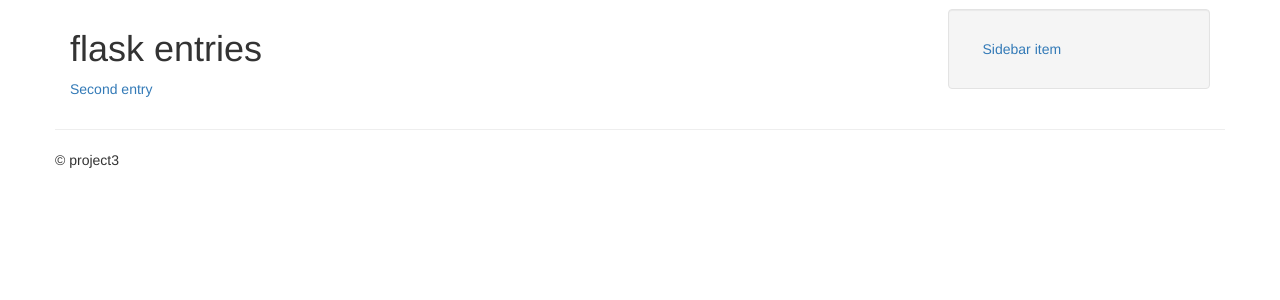
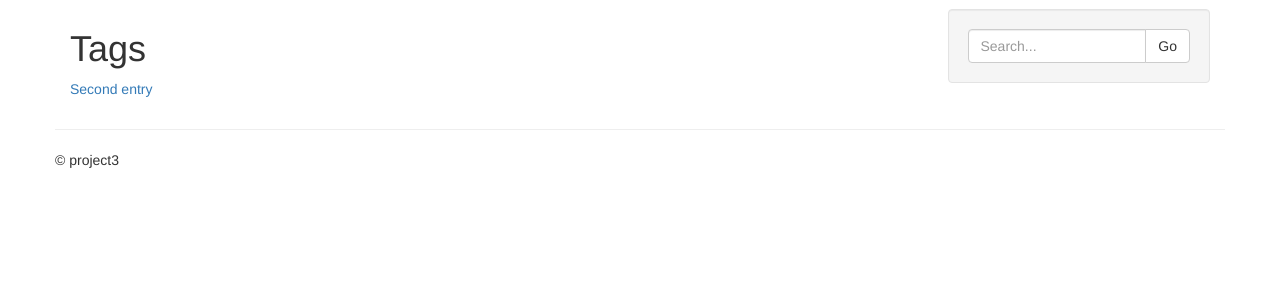
Before and after one commit to thesanks/project3, a Flask app: a page that uses entries/templates/entries/tag_detail.html in a window 1280 px wide. Shown: the part 51-351 px from the top of the page. Run offline with Flask 2, Linux system fonts and the light colour scheme; data comes from the database, SQL or seed files in the repository; some libraries are stand-ins or nearby versions.

Commit message:
added a really basic search function

```diff
--- a/entries/blueprint.py
+++ b/entries/blueprint.py
@@ -1,5 +1,6 @@
-from flask import Blueprint
-from flask import render_template
+from flask import Blueprint, render_template, request
+# from flask import render_template
+# from flask import request
 
 from helpers import object_list
 from models import Entry, Tag
@@ -9,20 +10,32 @@ entries = Blueprint('entries', __name__, template_folder='templates')
 @entries.route('/')
 def index():
     entries = Entry.query.order_by(Entry.created_timestamp.desc())
-    return object_list('entries/index.html', entries)
+    return entry_list('entries/index.html', entries)
+
 
 @entries.route('/tags/')
 def tag_index():
     tags = Tag.query.order_by(Tag.name)
     return object_list('entries/tag_index.html', tags)
 
+
 @entries.route('/tags/<slug>/')
 def tag_detail(slug):
     tag = Tag.query.filter(Tag.slug == slug).first_or_404()
     entries = tag.entries.order_by(Entry.created_timestamp.desc())
-    return object_list('entries/tag_detail.html', entries, tag=tag)
+    return entry_list('entries/tag_detail.html', entries, tag=tag)
+
 
 @entries.route('/<slug>/')
 def detail(slug):
     entry = Entry.query.filter(Entry.slug == slug).first_or_404()
     return render_template('entries/detail.html', entry=entry)
+
+# bit like object_list helper
+def entry_list(template, query, **context):
+    search = request.args.get('q')
+    if search:
+        query = query.filter(
+            (Entry.body.contains(search)) |
+            (Entry.title.contains(search)))
+    return object_list(template, query, **context)
--- /dev/null
+++ b/entries/templates/entries/base_entries.html
@@ -0,0 +1,16 @@
+{% extends "base.html" %}
+
+{% block sidebar %}
+  <form class="form-inline well" method="get" role="form">
+    <div class="input-group">
+      <input class="form-control input-xs" name="q" placeholder="Search..." value="{{ request.args.get('q', '') }}" />
+      <span class="input-group-btn">
+        <button class="btn btn-default" type="submit">Go</button>
+      </span>
+    </div>
+  </form>
+{% endblock %}
+
+{% block content %}
+  {% include "includes/list.html" %}
+{% endblock %}
--- a/entries/templates/entries/tag_detail.html
+++ b/entries/templates/entries/tag_detail.html
@@ -1,9 +1,3 @@
-{% extends "base.html" %}
-
-{% block title %}{{ tag.name }} entries{% endblock %}
-
-{% block content_title %}{{ tag.name }} entries{% endblock %}
-
-{% block content %}
-  {% include "includes/list.html" %}
-{% endblock %}
+{% extends "entries/base_entries.html" %}
+{% block title %}Tags{% endblock %}
+{% block content_title %}Tags{% endblock %}
```
Also changed, not shown: entries/templates/entries/index.html (+3 -9 lines).
